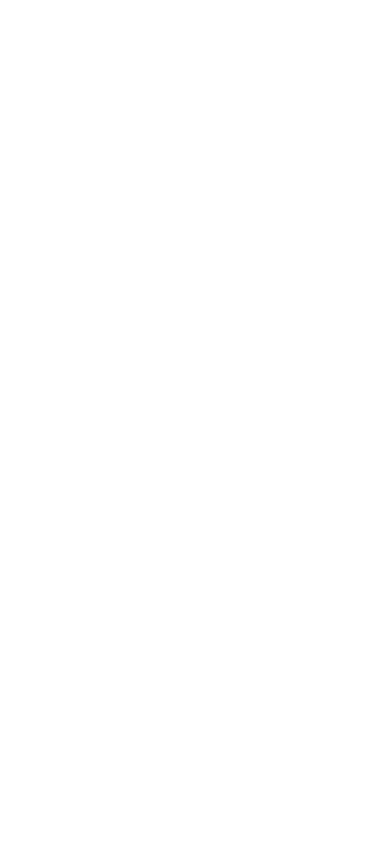
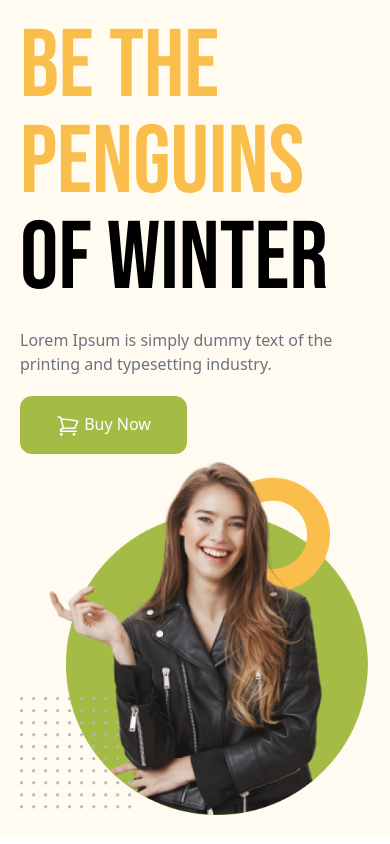
Before and after one commit to Sakib3602/inki-ponki-shop, a plain HTML site: page index.html in a window 390 px wide. Drawn offline with nearby package versions, Linux system fonts and the light colour scheme.

Commit message:
add header main with responsive for phone

```diff
--- a/index.html
+++ b/index.html
@@ -5,9 +5,50 @@
     <meta name="viewport" content="width=device-width, initial-scale=1.0">
     <title>Inki-Ponki</title>
     <script src="https://cdn.tailwindcss.com"></script>
+    <link rel="preconnect" href="https://fonts.googleapis.com">
+<link rel="preconnect" href="https://fonts.gstatic.com" crossorigin>
+<link href="https://fonts.googleapis.com/css2?family=Bebas+Neue&family=Inter:wght@100;200;300;400;500;600;700;800;900&family=Merriweather:ital,wght@0,300;0,400;0,700;0,900;1,300;1,400;1,700;1,900&family=Mulish:ital,wght@0,200..1000;1,200..1000&family=Open+Sans:ital,wght@0,300;0,400;0,500;0,600;0,700;0,800;1,300;1,400;1,500;1,600;1,700&family=Poppins:ital,wght@0,100;1,800&family=Work+Sans:ital,wght@0,100;0,200;0,300;0,400;0,500;0,600;0,700;0,800;1,100;1,200;1,300;1,400;1,500;1,600;1,700&display=swap" rel="stylesheet">
     <link rel="stylesheet" href="style.css">
+    <style>
+        .font-bebas{
+            font-family: "Bebas Neue", sans-serif;
+        }
+    </style>
 </head>
 <body>
+    <header class="p-5 md:p-24 bg-[#FFFBF0]">
 
+        <div class="flex flex-col md:flex-row justify-between items-center">
+            <div class="space-y-5">
+                <h1 class="text-8xl md:text-9xl uppercase font-bebas"><span class="text-[#FABE4C]">Be the Penguins</span> <br> of Winter</h1>
+
+                <p class="text-gray-500">Lorem Ipsum is simply dummy text of the printing
+                    and typesetting industry.</p>
+                    <button class="py-4 px-9 bg-gradient-to-r from-[#A4BC46] to-[#A4BC46] rounded-xl  text-white font-normal">
+                        <svg xmlns="http://www.w3.org/2000/svg" fill="none" viewBox="0 0 24 24" stroke-width="1.5" stroke="currentColor" class="w-6 h-6 inline">
+                            <path stroke-linecap="round" stroke-linejoin="round" d="M2.25 3h1.386c.51 0 .955.343 1.087.835l.383 1.437M7.5 14.25a3 3 0 0 0-3 3h15.75m-12.75-3h11.218c1.121-2.3 2.1-4.684 2.924-7.138a60.114 60.114 0 0 0-16.536-1.84M7.5 14.25 5.106 5.272M6 20.25a.75.75 0 1 1-1.5 0 .75.75 0 0 1 1.5 0Zm12.75 0a.75.75 0 1 1-1.5 0 .75.75 0 0 1 1.5 0Z" />
+                          </svg>
+
+                        Buy Now</button>
+
+            </div>
+
+            <div>
+                <img src="./images/model.png" alt="">
+
+
+            </div>
+
+
+
+        </div>
+
+    </header>
+    <main>
+
+    </main>
+    <footer>
+
+    </footer>
 </body>
 </html>
```
Also changed, not shown: icons/bg1.png (added), icons/bg2.png (added), icons/bg3.png (added), icons/box.png (added), icons/house.png (added), icons/logo.png (added), icons/question.png (added), icons/shopping-cart 1.png (added), images/jacket-1.png (added), images/jacket-2.png (added), images/jacket-3.png (added), images/jacket-4.png (added), images/jacket-5.png (added), images/jacket-6.png (added), 2 more files.
